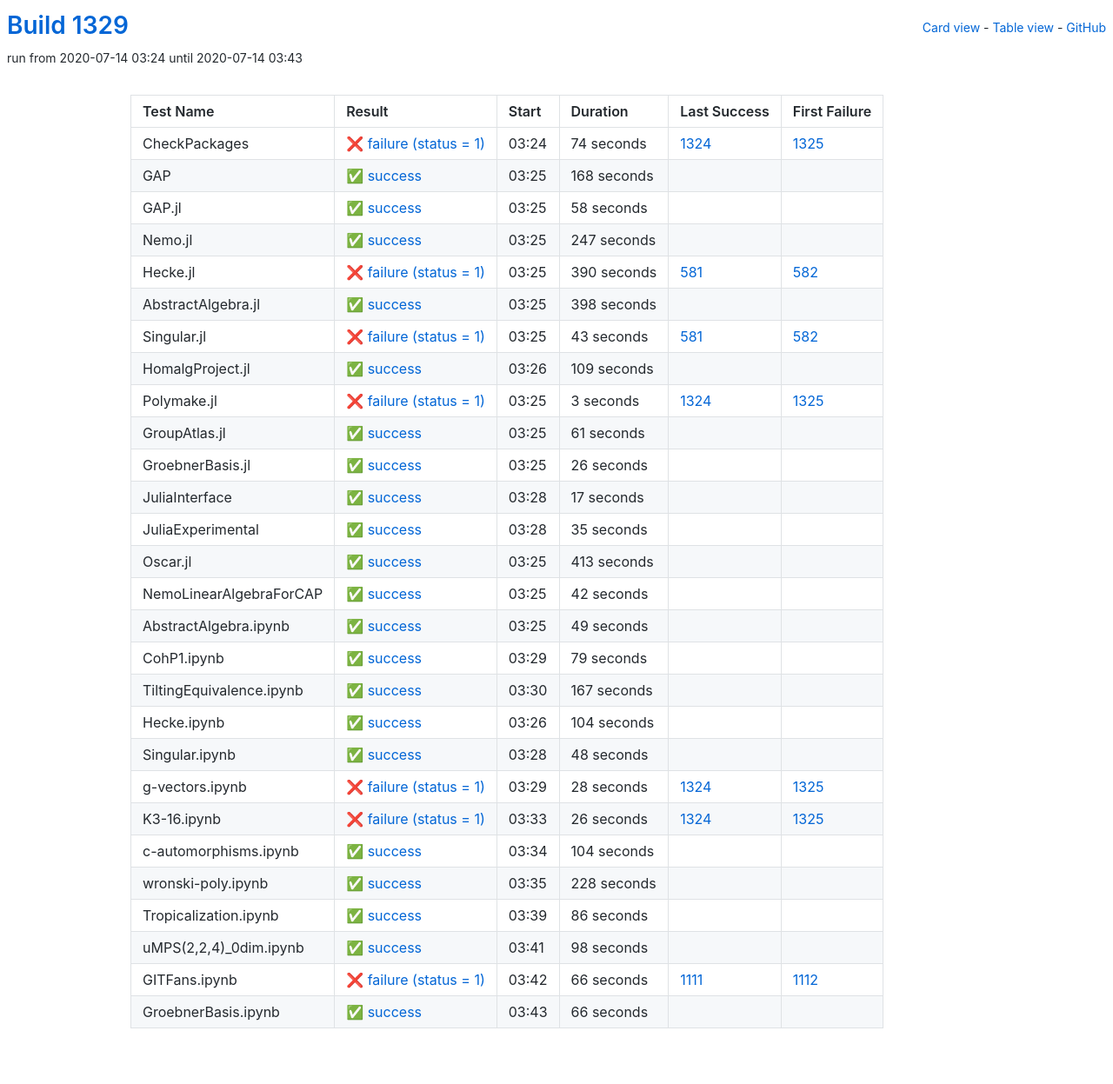
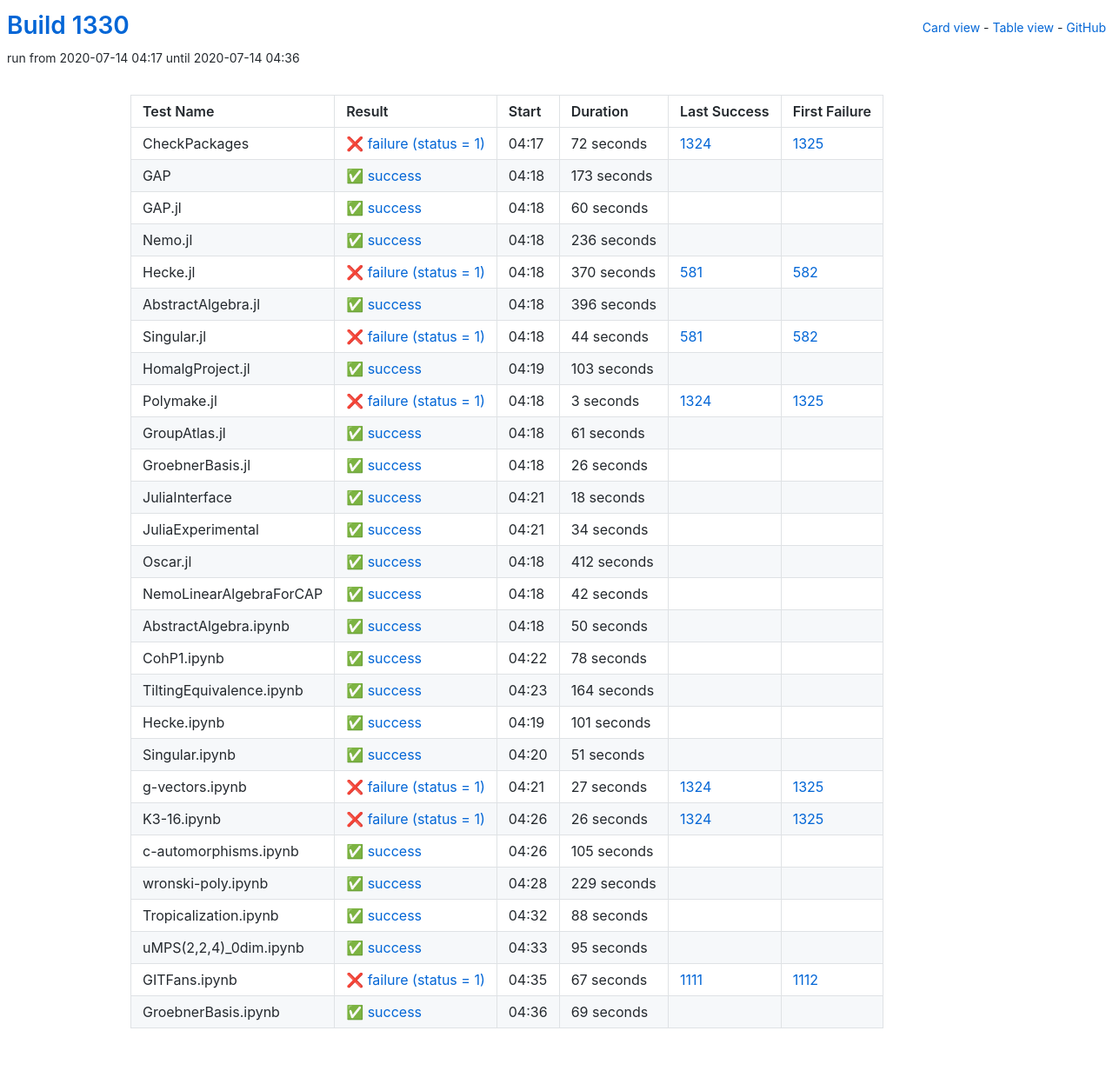
Before and after one commit to oscar-system/oscar-ci-status-1.4, a Jekyll site: the page built from table.html, in a window 1280 px wide. Shown: the whole page at 87% size. Built offline with Jekyll 4.4.1, drawn with Linux system fonts in a browser that asks for light colours.

Commit message:
Build #1330

```diff
--- a/_data/ci.yml
+++ b/_data/ci.yml
@@ -1,6 +1,6 @@
 ---
-build: 1329
-build_url: https://oscarci.mathematik.uni-kl.de/job/oscar-julia-1.4/1329/
+build: 1330
+build_url: https://oscarci.mathematik.uni-kl.de/job/oscar-julia-1.4/1330/
 job: oscar-julia-1.4
 organization: oscar-system
 repo: oscar-ci-status-1.4
@@ -8,104 +8,104 @@ repourl: https://github.com/oscar-system/oscar-ci-status-1.4
 tests:
 - name: CheckPackages
   id: checkpackages
-  log: https://oscarci.mathematik.uni-kl.de/job/oscar-julia-1.4/1329/artifact/logs/build-1329/CheckPackages.log
-  start: 2020-07-14 03:24
+  log: https://oscarci.mathematik.uni-kl.de/job/oscar-julia-1.4/1330/artifact/logs/build-1330/CheckPackages.log
+  start: 2020-07-14 04:17
   success: false
   exitcode: 1
   status: failure
-  duration: 74
+  duration: 72
   last_success: 1324
   last_success_url: https://oscarci.mathematik.uni-kl.de/job/oscar-julia-1.4/1324/
   first_failure: 1325
   first_failure_url: https://oscarci.mathematik.uni-kl.de/job/oscar-julia-1.4/1325/
 - name: GAP
   id: gap
-  log: https://oscarci.mathematik.uni-kl.de/job/oscar-julia-1.4/1329/artifact/logs/build-1329/GAP.log
-  start: 2020-07-14 03:25
+  log: https://oscarci.mathematik.uni-kl.de/job/oscar-julia-1.4/1330/artifact/logs/build-1330/GAP.log
+  start: 2020-07-14 04:18
   success: true
   exitcode: 0
   status: success
-  duration: 168
+  duration: 173
   last_success: false
   last_success_url:
   first_failure: false
   first_failure_url:
 - name: GAP.jl
   id: gap-jl
-  log: https://oscarci.mathematik.uni-kl.de/job/oscar-julia-1.4/1329/artifact/logs/build-1329/GAP.jl.log
-  start: 2020-07-14 03:25
+  log: https://oscarci.mathematik.uni-kl.de/job/oscar-julia-1.4/1330/artifact/logs/build-1330/GAP.jl.log
+  start: 2020-07-14 04:18
   success: true
   exitcode: 0
   status: success
-  duration: 58
+  duration: 60
   last_success: false
   last_success_url:
   first_failure: false
   first_failure_url:
 - name: Nemo.jl
   id: nemo-jl
-  log: https://oscarci.mathematik.uni-kl.de/job/oscar-julia-1.4/1329/artifact/logs/build-1329/Nemo.jl.log
-  start: 2020-07-14 03:25
+  log: https://oscarci.mathematik.uni-kl.de/job/oscar-julia-1.4/1330/artifact/logs/build-1330/Nemo.jl.log
+  start: 2020-07-14 04:18
   success: true
   exitcode: 0
   status: success
-  duration: 247
+  duration: 236
   last_success: false
   last_success_url:
   first_failure: false
   first_failure_url:
 - name: Hecke.jl
   id: hecke-jl
-  log: https://oscarci.mathematik.uni-kl.de/job/oscar-julia-1.4/1329/artifact/logs/build-1329/Hecke.jl.log
-  start: 2020-07-14 03:25
+  log: https://oscarci.mathematik.uni-kl.de/job/oscar-julia-1.4/1330/artifact/logs/build-1330/Hecke.jl.log
+  start: 2020-07-14 04:18
   success: false
   exitcode: 1
   status: failure
-  duration: 390
+  duration: 370
   last_success: 581
   last_success_url: https://oscarci.mathematik.uni-kl.de/job/oscar-julia-1.4/581/
   first_failure: 582
   first_failure_url: https://oscarci.mathematik.uni-kl.de/job/oscar-julia-1.4/582/
 - name: AbstractAlgebra.jl
   id: abstractalgebra-jl
-  log: https://oscarci.mathematik.uni-kl.de/job/oscar-julia-1.4/1329/artifact/logs/build-1329/AbstractAlgebra.jl.log
-  start: 2020-07-14 03:25
+  log: https://oscarci.mathematik.uni-kl.de/job/oscar-julia-1.4/1330/artifact/logs/build-1330/AbstractAlgebra.jl.log
+  start: 2020-07-14 04:18
   success: true
   exitcode: 0
   status: success
-  duration: 398
+  duration: 396
   last_success: false
   last_success_url:
   first_failure: false
   first_failure_url:
 - name: Singular.jl
   id: singular-jl
-  log: https://oscarci.mathematik.uni-kl.de/job/oscar-julia-1.4/1329/artifact/logs/build-1329/Singular.jl.log
-  start: 2020-07-14 03:25
+  log: https://oscarci.mathematik.uni-kl.de/job/oscar-julia-1.4/1330/artifact/logs/build-1330/Singular.jl.log
+  start: 2020-07-14 04:18
   success: false
   exitcode: 1
   status: failure
-  duration: 43
+  duration: 44
   last_success: 581
   last_success_url: https://oscarci.mathematik.uni-kl.de/job/oscar-julia-1.4/581/
   first_failure: 582
   first_failure_url: https://oscarci.mathematik.uni-kl.de/job/oscar-julia-1.4/582/
 - name: HomalgProject.jl
   id: homalgproject-jl
-  log: https://oscarci.mathematik.uni-kl.de/job/oscar-julia-1.4/1329/artifact/logs/build-1329/HomalgProject.jl.log
-  start: 2020-07-14 03:26
+  log: https://oscarci.mathematik.uni-kl.de/job/oscar-julia-1.4/1330/artifact/logs/build-1330/HomalgProject.jl.log
+  start: 2020-07-14 04:19
   success: true
   exitcode: 0
   status: success
-  duration: 109
+  duration: 103
   last_success: false
   last_success_url:
   first_failure: false
   first_failure_url:
 - name: Polymake.jl
   id: polymake-jl
-  log: https://oscarci.mathematik.uni-kl.de/job/oscar-julia-1.4/1329/artifact/logs/build-1329/Polymake.jl.log
-  start: 2020-07-14 03:25
+  log: https://oscarci.mathematik.uni-kl.de/job/oscar-julia-1.4/1330/artifact/logs/build-1330/Polymake.jl.log
+  start: 2020-07-14 04:18
   success: false
   exitcode: 1
   status: failure
@@ -116,8 +116,8 @@ tests:
   first_failure_url: https://oscarci.mathematik.uni-kl.de/job/oscar-julia-1.4/1325/
 - name: GroupAtlas.jl
   id: groupatlas-jl
-  log: https://oscarci.mathematik.uni-kl.de/job/oscar-julia-1.4/1329/artifact/logs/build-1329/GroupAtlas.jl.log
-  start: 2020-07-14 03:25
+  log: https://oscarci.mathematik.uni-kl.de/job/oscar-julia-1.4/1330/artifact/logs/build-1330/GroupAtlas.jl.log
+  start: 2020-07-14 04:18
   success: true
   exitcode: 0
   status: success
@@ -128,8 +128,8 @@ tests:
   first_failure_url:
 - name: GroebnerBasis.jl
   id: groebnerbasis-jl
-  log: https://oscarci.mathematik.uni-kl.de/job/oscar-julia-1.4/1329/artifact/logs/build-1329/GroebnerBasis.jl.log
-  start: 2020-07-14 03:25
+  log: https://oscarci.mathematik.uni-kl.de/job/oscar-julia-1.4/1330/artifact/logs/build-1330/GroebnerBasis.jl.log
+  start: 2020-07-14 04:18
   success: true
   exitcode: 0
   status: success
@@ -140,44 +140,44 @@ tests:
   first_failure_url:
 - name: JuliaInterface
   id: juliainterface
-  log: https://oscarci.mathematik.uni-kl.de/job/oscar-julia-1.4/1329/artifact/logs/build-1329/JuliaInterface.log
-  start: 2020-07-14 03:28
+  log: https://oscarci.mathematik.uni-kl.de/job/oscar-julia-1.4/1330/artifact/logs/build-1330/JuliaInterface.log
+  start: 2020-07-14 04:21
   success: true
   exitcode: 0
   status: success
-  duration: 17
+  duration: 18
   last_success: false
   last_success_url:
   first_failure: false
   first_failure_url:
 - name: JuliaExperimental
   id: juliaexperimental
-  log: https://oscarci.mathematik.uni-kl.de/job/oscar-julia-1.4/1329/artifact/logs/build-1329/JuliaExperimental.log
-  start: 2020-07-14 03:28
+  log: https://oscarci.mathematik.uni-kl.de/job/oscar-julia-1.4/1330/artifact/logs/build-1330/JuliaExperimental.log
+  start: 2020-07-14 04:21
   success: true
   exitcode: 0
   status: success
-  duration: 35
+  duration: 34
   last_success: false
   last_success_url:
   first_failure: false
   first_failure_url:
 - name: Oscar.jl
   id: oscar-jl
-  log: https://oscarci.mathematik.uni-kl.de/job/oscar-julia-1.4/1329/artifact/logs/build-1329/Oscar.jl.log
-  start: 2020-07-14 03:25
+  log: https://oscarci.mathematik.uni-kl.de/job/oscar-julia-1.4/1330/artifact/logs/build-1330/Oscar.jl.log
+  start: 2020-07-14 04:18
   success: true
   exitcode: 0
   status: success
-  duration: 413
+  duration: 412
   last_success: false
   last_success_url:
   first_failure: false
   first_failure_url:
 - name: NemoLinearAlgebraForCAP
   id: nemolinearalgebraforcap
-  log: https://oscarci.mathematik.uni-kl.de/job/oscar-julia-1.4/1329/artifact/logs/build-1329/NemoLinearAlgebraForCAP.log
-  start: 2020-07-14 03:25
+  log: https://oscarci.mathematik.uni-kl.de/job/oscar-julia-1.4/1330/artifact/logs/build-1330/NemoLinearAlgebraForCAP.log
+  start: 2020-07-14 04:18
   success: true
   exitcode: 0
   status: success
@@ -188,80 +188,80 @@ tests:
   first_failure_url:
 - name: AbstractAlgebra.ipynb
   id: abstractalgebra-ipynb
-  log: https://oscarci.mathematik.uni-kl.de/job/oscar-julia-1.4/1329/artifact/logs/build-1329/AbstractAlgebra.ipynb.log
-  start: 2020-07-14 03:25
+  log: https://oscarci.mathematik.uni-kl.de/job/oscar-julia-1.4/1330/artifact/logs/build-1330/AbstractAlgebra.ipynb.log
+  start: 2020-07-14 04:18
   success: true
   exitcode: 0
   status: success
-  duration: 49
+  duration: 50
   last_success: false
   last_success_url:
   first_failure: false
   first_failure_url:
 - name: CohP1.ipynb
   id: cohp1-ipynb
-  log: https://oscarci.mathematik.uni-kl.de/job/oscar-julia-1.4/1329/artifact/logs/build-1329/CohP1.ipynb.log
-  start: 2020-07-14 03:29
+  log: https://oscarci.mathematik.uni-kl.de/job/oscar-julia-1.4/1330/artifact/logs/build-1330/CohP1.ipynb.log
+  start: 2020-07-14 04:22
   success: true
   exitcode: 0
   status: success
-  duration: 79
+  duration: 78
   last_success: false
   last_success_url:
   first_failure: false
   first_failure_url:
 - name: TiltingEquivalence.ipynb
   id: tiltingequivalence-ipynb
-  log: https://oscarci.mathematik.uni-kl.de/job/oscar-julia-1.4/1329/artifact/logs/build-1329/TiltingEquivalence.ipynb.log
-  start: 2020-07-14 03:30
+  log: https://oscarci.mathematik.uni-kl.de/job/oscar-julia-1.4/1330/artifact/logs/build-1330/TiltingEquivalence.ipynb.log
+  start: 2020-07-14 04:23
   success: true
   exitcode: 0
   status: success
-  duration: 167
+  duration: 164
   last_success: false
   last_success_url:
   first_failure: false
   first_failure_url:
 - name: Hecke.ipynb
   id: hecke-ipynb
-  log: https://oscarci.mathematik.uni-kl.de/job/oscar-julia-1.4/1329/artifact/logs/build-1329/Hecke.ipynb.log
-  start: 2020-07-14 03:26
+  log: https://oscarci.mathematik.uni-kl.de/job/oscar-julia-1.4/1330/artifact/logs/build-1330/Hecke.ipynb.log
+  start: 2020-07-14 04:19
   success: true
   exitcode: 0
   status: success
-  duration: 104
+  duration: 101
   last_success: false
   last_success_url:
   first_failure: false
   first_failure_url:
 - name: Singular.ipynb
   id: singular-ipynb
-  log: https://oscarci.mathematik.uni-kl.de/job/oscar-julia-1.4/1329/artifact/logs/build-1329/Singular.ipynb.log
-  start: 2020-07-14 03:28
+  log: https://oscarci.mathematik.uni-kl.de/job/oscar-julia-1.4/1330/artifact/logs/build-1330/Singular.ipynb.log
+  start: 2020-07-14 04:20
   success: true
   exitcode: 0
   status: success
-  duration: 48
+  duration: 51
   last_success: false
   last_success_url:
   first_failure: false
   first_failure_url:
 - name: g-vectors.ipynb
   id: g-vectors-ipynb
-  log: https://oscarci.mathematik.uni-kl.de/job/oscar-julia-1.4/1329/artifact/logs/build-1329/g-vectors.ipynb.log
-  start: 2020-07-14 03:29
+  log: https://oscarci.mathematik.uni-kl.de/job/oscar-julia-1.4/1330/artifact/logs/build-1330/g-vectors.ipynb.log
+  start: 2020-07-14 04:21
   success: false
   exitcode: 1
   status: failure
-  duration: 28
+  duration: 27
   last_success: 1324
   last_success_url: https://oscarci.mathematik.uni-kl.de/job/oscar-julia-1.4/1324/
   first_failure: 1325
   first_failure_url: https://oscarci.mathematik.uni-kl.de/job/oscar-julia-1.4/1325/
 - name: K3-16.ipynb
   id: k3-16-ipynb
-  log: https://oscarci.mathematik.uni-kl.de/job/oscar-julia-1.4/1329/artifact/logs/build-1329/K3-16.ipynb.log
-  start: 2020-07-14 03:33
+  log: https://oscarci.mathematik.uni-kl.de/job/oscar-julia-1.4/1330/artifact/logs/build-1330/K3-16.ipynb.log
+  start: 2020-07-14 04:26
   success: false
   exitcode: 1
   status: failure
@@ -272,72 +272,72 @@ tests:
   first_failure_url: https://oscarci.mathematik.uni-kl.de/job/oscar-julia-1.4/1325/
 - name: c-automorphisms.ipynb
   id: c-automorphisms-ipynb
-  log: https://oscarci.mathematik.uni-kl.de/job/oscar-julia-1.4/1329/artifact/logs/build-1329/c-automorphisms.ipynb.log
-  start: 2020-07-14 03:34
+  log: https://oscarci.mathematik.uni-kl.de/job/oscar-julia-1.4/1330/artifact/logs/build-1330/c-automorphisms.ipynb.log
+  start: 2020-07-14 04:26
   success: true
   exitcode: 0
   status: success
-  duration: 104
+  duration: 105
   last_success: false
   last_success_url:
   first_failure: false
   first_failure_url:
 - name: wronski-poly.ipynb
   id: wronski-poly-ipynb
-  log: https://oscarci.mathematik.uni-kl.de/job/oscar-julia-1.4/1329/artifact/logs/build-1329/wronski-poly.ipynb.log
-  start: 2020-07-14 03:35
+  log: https://oscarci.mathematik.uni-kl.de/job/oscar-julia-1.4/1330/artifact/logs/build-1330/wronski-poly.ipynb.log
+  start: 2020-07-14 04:28
   success: true
   exitcode: 0
   status: success
-  duration: 228
+  duration: 229
   last_success: false
   last_success_url:
   first_failure: false
   first_failure_url:
 - name: Tropicalization.ipynb
   id: tropicalization-ipynb
-  log: https://oscarci.mathematik.uni-kl.de/job/oscar-julia-1.4/1329/artifact/logs/build-1329/Tropicalization.ipynb.log
-  start: 2020-07-14 03:39
+  log: https://oscarci.mathematik.uni-kl.de/job/oscar-julia-1.4/1330/artifact/logs/build-1330/Tropicalization.ipynb.log
+  start: 2020-07-14 04:32
   success: true
   exitcode: 0
   status: success
-  duration: 86
+  duration: 88
   last_success: false
   last_success_url:
   first_failure: false
   first_failure_url:
 - name: uMPS(2,2,4)_0dim.ipynb
   id: umps-2-2-4-0dim-ipynb
-  log: https://oscarci.mathematik.uni-kl.de/job/oscar-julia-1.4/1329/artifact/logs/build-1329/uMPS-2-2-4-_0dim.ipynb.log
-  start: 2020-07-14 03:41
+  log: https://oscarci.mathematik.uni-kl.de/job/oscar-julia-1.4/1330/artifact/logs/build-1330/uMPS-2-2-4-_0dim.ipynb.log
+  start: 2020-07-14 04:33
   success: true
   exitcode: 0
   status: success
-  duration: 98
+  duration: 95
   last_success: false
   last_success_url:
   first_failure: false
   first_failure_url:
 - name: GITFans.ipynb
   id: gitfans-ipynb
-  log: https://oscarci.mathematik.uni-kl.de/job/oscar-julia-1.4/1329/artifact/logs/build-1329/GITFans.ipynb.log
-  start: 2020-07-14 03:42
+  log: https://oscarci.mathematik.uni-kl.de/job/oscar-julia-1.4/1330/artifact/logs/build-1330/GITFans.ipynb.log
+  start: 2020-07-14 04:35
   success: false
   exitcode: 1
   status: failure
-  duration: 66
+  duration: 67
   last_success: 1111
   last_success_url: https://oscarci.mathematik.uni-kl.de/job/oscar-julia-1.4/1111/
   first_failure: 1112
   first_failure_url: https://oscarci.mathematik.uni-kl.de/job/oscar-julia-1.4/1112/
 - name: GroebnerBasis.ipynb
   id: groebnerbasis-ipynb
-  log: https://oscarci.mathematik.uni-kl.de/job/oscar-julia-1.4/1329/artifact/logs/build-1329/GroebnerBasis.ipynb.log
-  start: 2020-07-14 03:43
+  log: https://oscarci.mathematik.uni-kl.de/job/oscar-julia-1.4/1330/artifact/logs/build-1330/GroebnerBasis.ipynb.log
+  start: 2020-07-14 04:36
   success: true
   exitcode: 0
   status: success
-  duration: 66
+  duration: 69
   last_success: false
   last_success_url:
   first_failure: false
```
Also changed, not shown: README.md.
